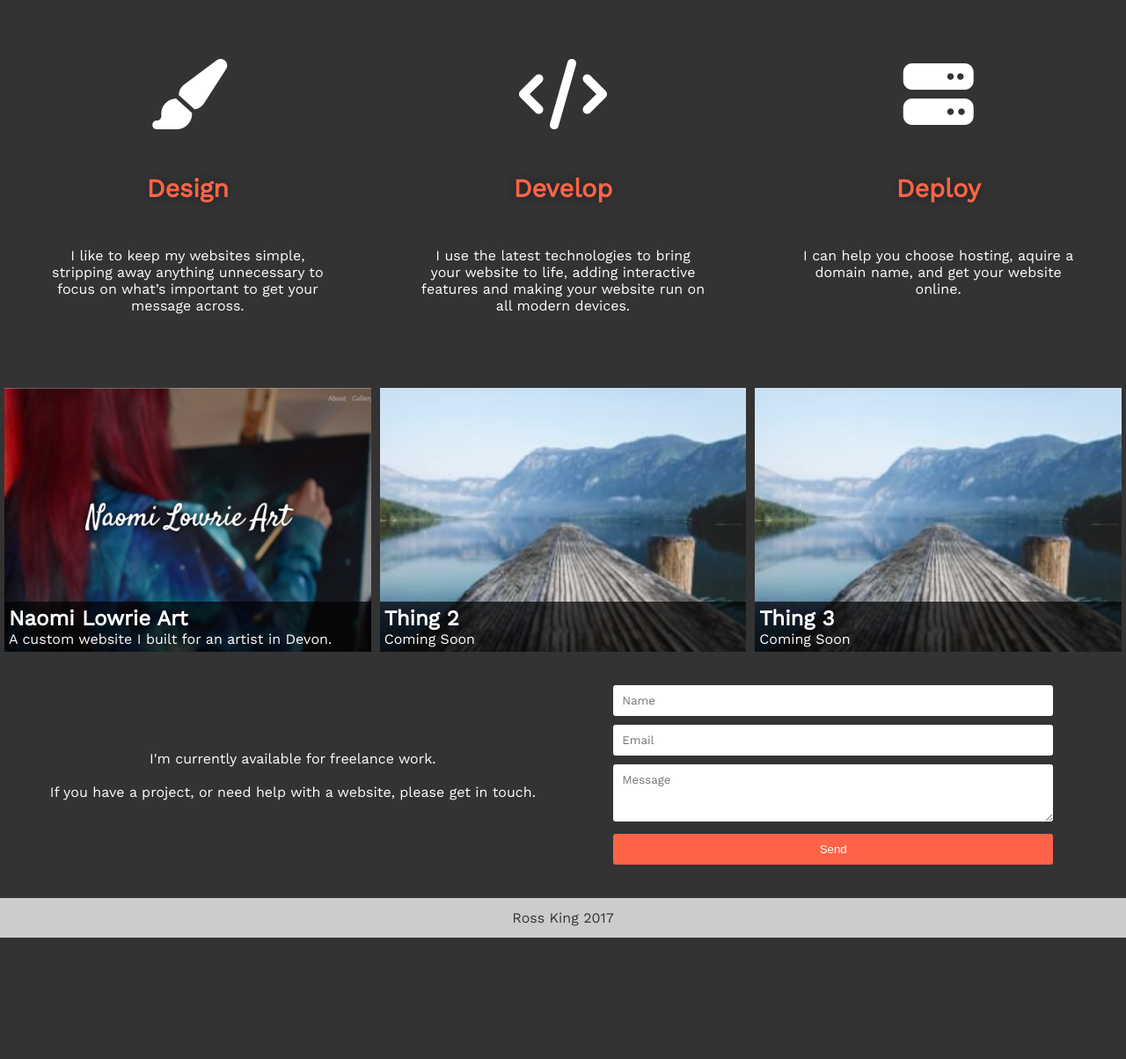
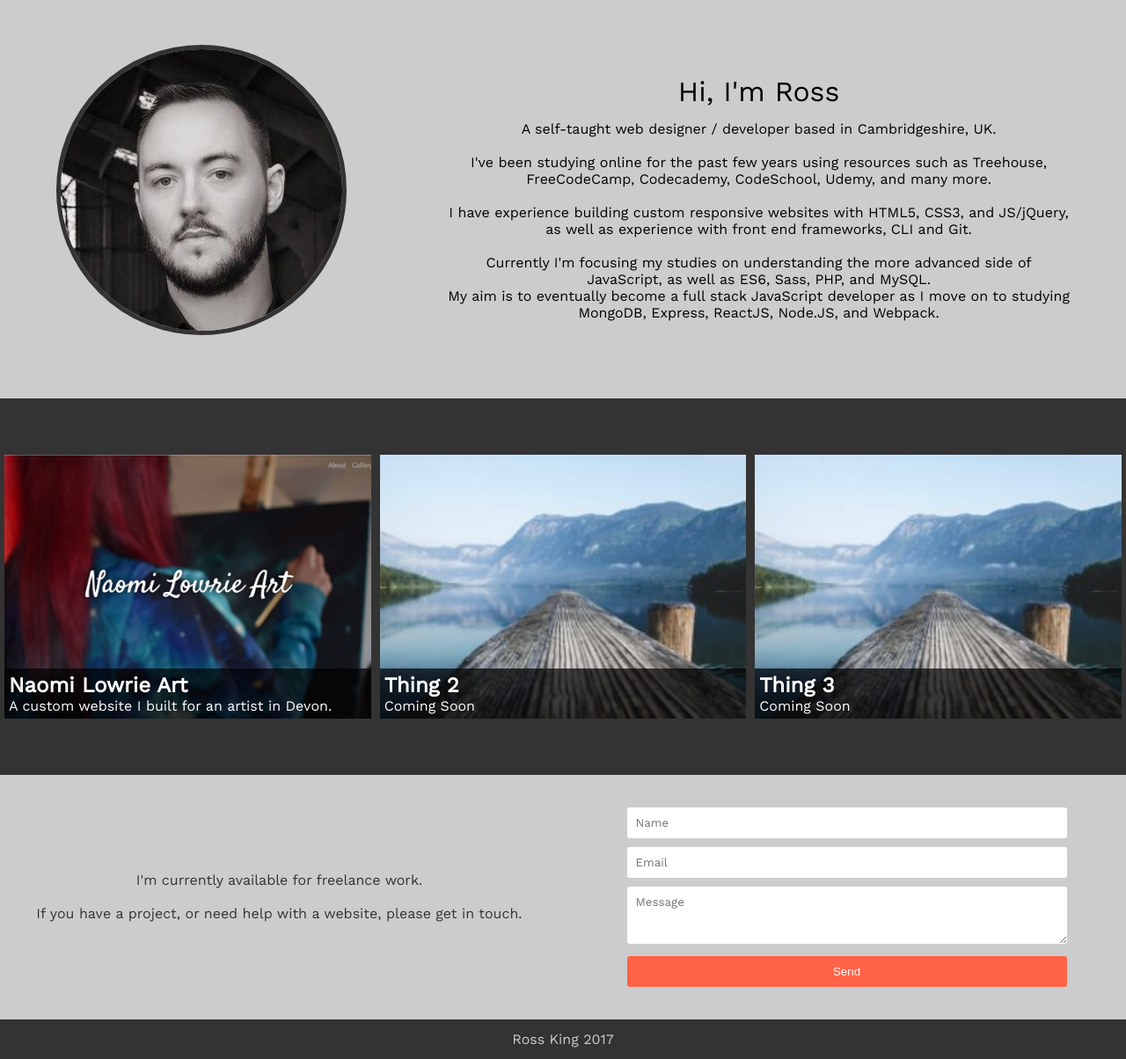
Before and after one commit to nym1k/portfolio, a plain HTML site: page index.html in a window 1280 px wide. Shown: the part 1285-2489 px from the top of the page at 88% size. Before the commit the page ends 2351 px from the top, so only its background shows below. Drawn offline with nearby package versions, Linux system fonts and the light colour scheme.

Commit message:
Fixed responsive styles for contact section

```diff
--- a/css/styles.css
+++ b/css/styles.css
@@ -200,7 +200,7 @@ a:visited {
 }
 
 .skills {
-  padding: 0;
+  padding: 2% 0;
   background: #333;
 }
 
@@ -218,14 +218,16 @@ a:visited {
 
 .skill h3 {
   color: tomato;
-  margin: 50px 0;
+  margin: 30px 0;
   font-size: 1.8rem;
   text-shadow: 0 0 10px #222;
 }
 
 .portfolio {
   background: #333;
+  color: #ccc;
   max-width: 100%;
+  padding: 5% 0;
 }
 
 .project {
@@ -254,17 +256,19 @@ a:visited {
 }
 
 .contact {
-  background: #333;
+  background: #ccc;
   padding: 2%;
   color: #fff;
 }
 
 .contact-me {
   text-align: center;
-  padding: 2% 0;
   display: flex;
   flex-direction: column;
   justify-content: center;
+  color: #333;
+  padding: 50px 0%;
+  /*background: pink;*/
 }
 
 /* Form */
@@ -323,8 +327,8 @@ button[type="submit"] {
 /* Footer */
 
 footer {
-  background: #ccc;
-  color: #333;
+  background: #333;
+  color: #ccc;
   text-align: center;
   padding: 1% 0;
 }
@@ -364,4 +368,8 @@ footer {
   .about-me {
     padding-left: 10%;
   }
+
+  .contact-me {
+    padding-right: 5%;
+  }
 }
--- a/index.html
+++ b/index.html
@@ -63,22 +63,6 @@
     </header>
     <!-- Header End -->
 <main>
-    <section id="about" class="about">
-      <div class="flex-grid">
-        <div class="col portrait">
-          <img src="img/portrait.jpg" alt="Ross King Portrait" />
-        </div>
-        <div class="col about-me">
-            <p class="title">Hi, I'm Ross</p>
-            <p>A self-taught web designer / developer based in Cambridgeshire, UK.</p><br>
-            <p>I've been studying online for the past few years using resources such as Treehouse, FreeCodeCamp, Codecademy, CodeSchool, Udemy, and many more.</p><br>
-            <p>I have experience building custom responsive websites with HTML5, CSS3, and JS/jQuery, as well as experience with front end frameworks, CLI and Git.</p><br>
-            <p>Currently I'm focusing my studies on understanding the more advanced side of JavaScript, as well as ES6, Sass, PHP, and MySQL.</p>
-            <p>My aim is to eventually become a full stack JavaScript developer as I move on to studying MongoDB, Express, ReactJS, Node.JS, and Webpack.</p>
-        </div>
-      </div>
-    </section>
-
     <!-- Skills -->
       <section id="skills" class="skills">
         <div class="flex-grid">
@@ -100,6 +84,23 @@
         </div>
       </section>
       <!-- Skills End -->
+      <!-- About -->
+      <section id="about" class="about">
+        <div class="flex-grid">
+          <div class="col portrait">
+            <img src="img/portrait.jpg" alt="Ross King Portrait" />
+          </div>
+          <div class="col about-me">
+              <p class="title">Hi, I'm Ross</p>
+              <p>A self-taught web designer / developer based in Cambridgeshire, UK.</p><br>
+              <p>I've been studying online for the past few years using resources such as Treehouse, FreeCodeCamp, Codecademy, CodeSchool, Udemy, and many more.</p><br>
+              <p>I have experience building custom responsive websites with HTML5, CSS3, and JS/jQuery, as well as experience with front end frameworks, CLI and Git.</p><br>
+              <p>Currently I'm focusing my studies on understanding the more advanced side of JavaScript, as well as ES6, Sass, PHP, and MySQL.</p>
+              <p>My aim is to eventually become a full stack JavaScript developer as I move on to studying MongoDB, Express, ReactJS, Node.JS, and Webpack.</p>
+          </div>
+        </div>
+      </section>
+      <!-- About End -->
       <!-- Portfolio -->
             <section id="portfolio" class="portfolio">
               <div class="flex-grid">
@@ -131,11 +132,9 @@
                   <p>I'm currently available for freelance work.</p><br>
                   <p>If you have a project, or need help with a website, please get in touch.</p>
                 </div>
-
                 <div class="col">
                   <div id="form-messages"></div>
-                  <form id="ajax-contact" action="https://formspree.io/your@email.com"
-      method="POST">
+                  <form id="ajax-contact" action="https://formspree.io/sleeping.stars@gmail.com" method="POST">
                       <input type="text" name="name" id="name" class="input" placeholder="Name" required />
                       <input type="email" name="email" id="email" class="input" placeholder="Email" required />
                       <textarea name="message" id="message" rows="3" class="textarea" placeholder="Message" required></textarea>
--- a/js/app.js
+++ b/js/app.js
@@ -19,14 +19,22 @@ $(function(){
           $('.nav-menu').toggleClass('open');
         });
 
+        // Collapse Mobile Menu on button click
+        $('.nav-menu a').click(function (e) {
+          if (window.innerWidth < 992) {
+            $('.nav-menu').toggleClass('open');
+          }
+        });
+
         // Smooth Scroll
         $('a[href*="#"]:not([href="#"])').click(function() {
           if (location.pathname.replace(/^\//,'') == this.pathname.replace(/^\//,'') && location.hostname == this.hostname) {
             var target = $(this.hash);
             target = target.length ? target : $('[name=' + this.hash.slice(1) +']');
             if (target.length) {
+              var menuHeight = $('.nav').height();
               $('html, body').animate({
-                scrollTop: target.offset().top
+                scrollTop: target.offset().top - menuHeight
               }, 1000);
               return false;
             }
```
